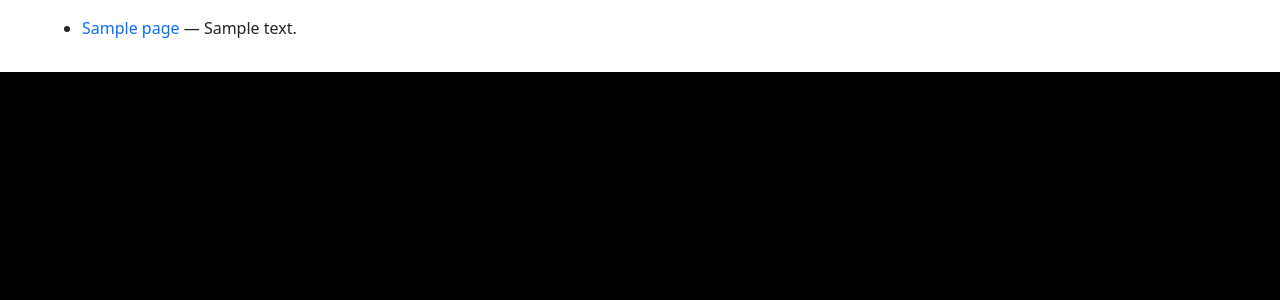
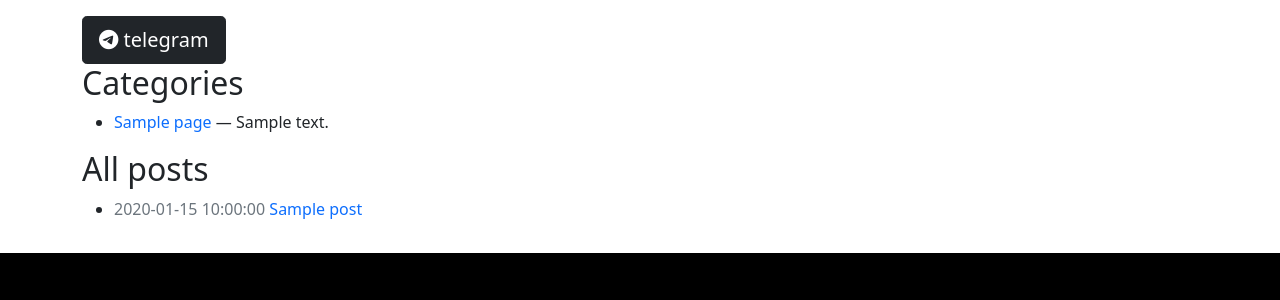
Before and after one commit to life4/pythonetc, a Python web app: template templates/index.html.j2 in a window 1280 px wide. Shown: the part 88-388 px from the top of the page. Run offline with Jinja, Linux system fonts and the light colour scheme; the template is opened without the code that fills it: most values are stand-ins (such as "Sample title", 1, 10 or a date in 2020); some libraries are stand-ins or nearby versions.

Commit message:
show all posts on the front page

```diff
--- a/sdk/commands/_html.py
+++ b/sdk/commands/_html.py
@@ -25,8 +25,7 @@ class HTMLCommand(Command):
     def run(self) -> int:
         posts = get_posts()
         (ROOT / 'public' / 'posts').mkdir(exist_ok=True, parents=True)
-        render_html('index', pages=PAGES)
-        render_html('posts', posts=posts, title='all posts')
+        render_html('index', pages=PAGES, posts=posts)
         pythons = sorted(
             {post.python for post in posts if post.python},
             key=lambda p: int(p.split('.')[-1]),
--- a/templates/index.html.j2
+++ b/templates/index.html.j2
@@ -1,6 +1,11 @@
 {% extends "base.html.j2" %}
 {% block content %}
-  <div class="row row-cols-1 row-cols-sm-2 g-2">
+  <a type="button" class="btn btn-dark btn-lg text-decoration-none" href="https://t.me/s/pythonetc" target="_blank">
+    <i class="fa-brands fa-telegram"></i>
+    telegram
+  </a>
+
+  <h2>Categories</h2>
   <ul>
     {% for page in pages %}
       <li>
@@ -11,5 +16,19 @@
       </li>
     {% endfor %}
   </ul>
-  </div>
+
+  <h2>All posts</h2>
+  <ul>
+    {% for post in posts %}
+      <li>
+        <span class="text-muted">
+          {{ post.published }}
+        </span>
+        <a href="{{ post.url }}">
+          {{ post.title }}
+        </a>
+      </li>
+    {% endfor %}
+  <ul>
+
 {% endblock %}
```
Also changed, not shown: sdk/pages.py (+0 -8 lines), templates/posts.html.j2 (deleted, +0 -15 lines). Lines whose indentation alone changed are shown as unchanged.
